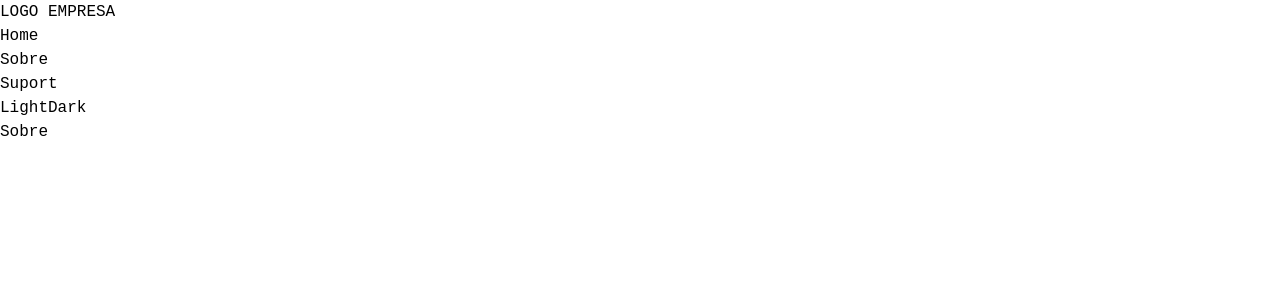
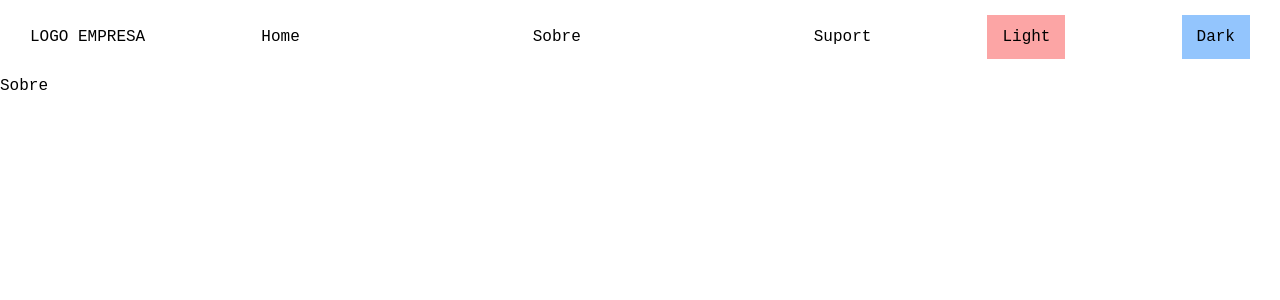
Before and after one commit to jessicapinheiro-s/react-context, a React (Create React App) app: page /pages/sobre in a window 1280 px wide. Shown: the top 300 px of the page. Built offline with nearby package versions, Linux system fonts and the light colour scheme.

Commit message:
estilizando header

```diff
--- a/src/components/header.tsx
+++ b/src/components/header.tsx
@@ -1,21 +1,22 @@
 import React from "react";
 import { UseMyThemeContext } from "../contexts/theme-context"
 import { Link } from "react-router-dom";
+import '../main.css'
 
 export default function Header (){
     const {setThemeValue} = UseMyThemeContext();
     return(
-        <header>
+        <header className="flex flex-row items-center justify-between py-[15px] px-[30px] bg-gray-20">
             <h1>LOGO EMPRESA</h1>
-            <nav>
-                <ul>
+            <nav className="w-6/12">
+                <ul className="flex list-none flex flex-row items-center justify-between">
                     <li><Link to="/"> Home</Link></li>
                     <li> <Link to="/pages/sobre">Sobre</Link></li>
-                    <li><Link to="/">Suport</Link></li>
+                    <li><Link to="/pages/suport">Suport</Link></li>
                 </ul>
             </nav>
-            <button onClick={() => {setThemeValue("Light")}}>Light</button>
-            <button onClick={() => {setThemeValue("Dark")}}>Dark</button>
+            <button className="py-[10px] px-[15px] bg-red-300" onClick={() => {setThemeValue("Light")}}>Light</button>
+            <button className="py-[10px] px-[15px] bg-blue-300" onClick={() => {setThemeValue("Dark")}}>Dark</button>
         </header>
     )
 }
```
